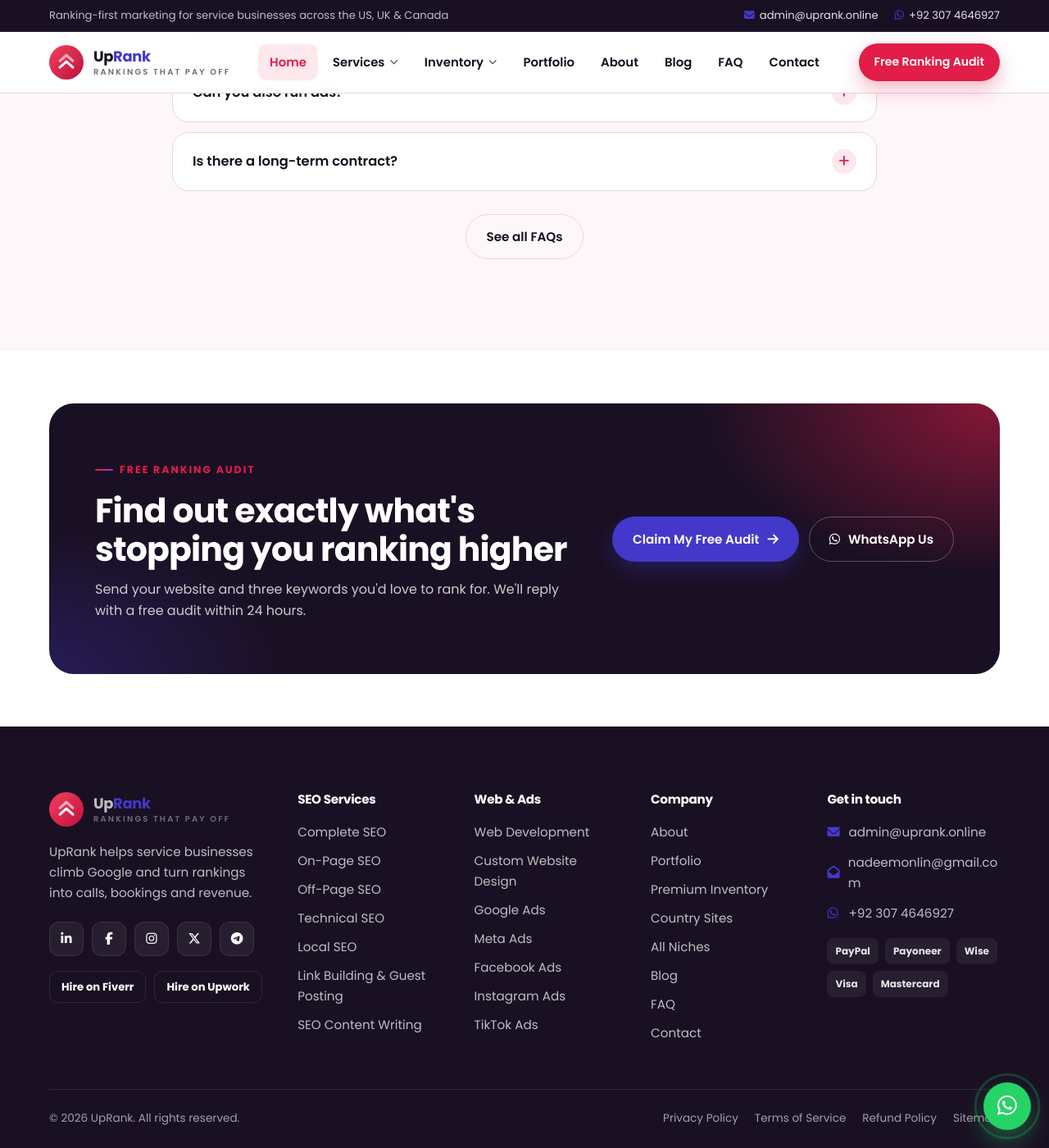
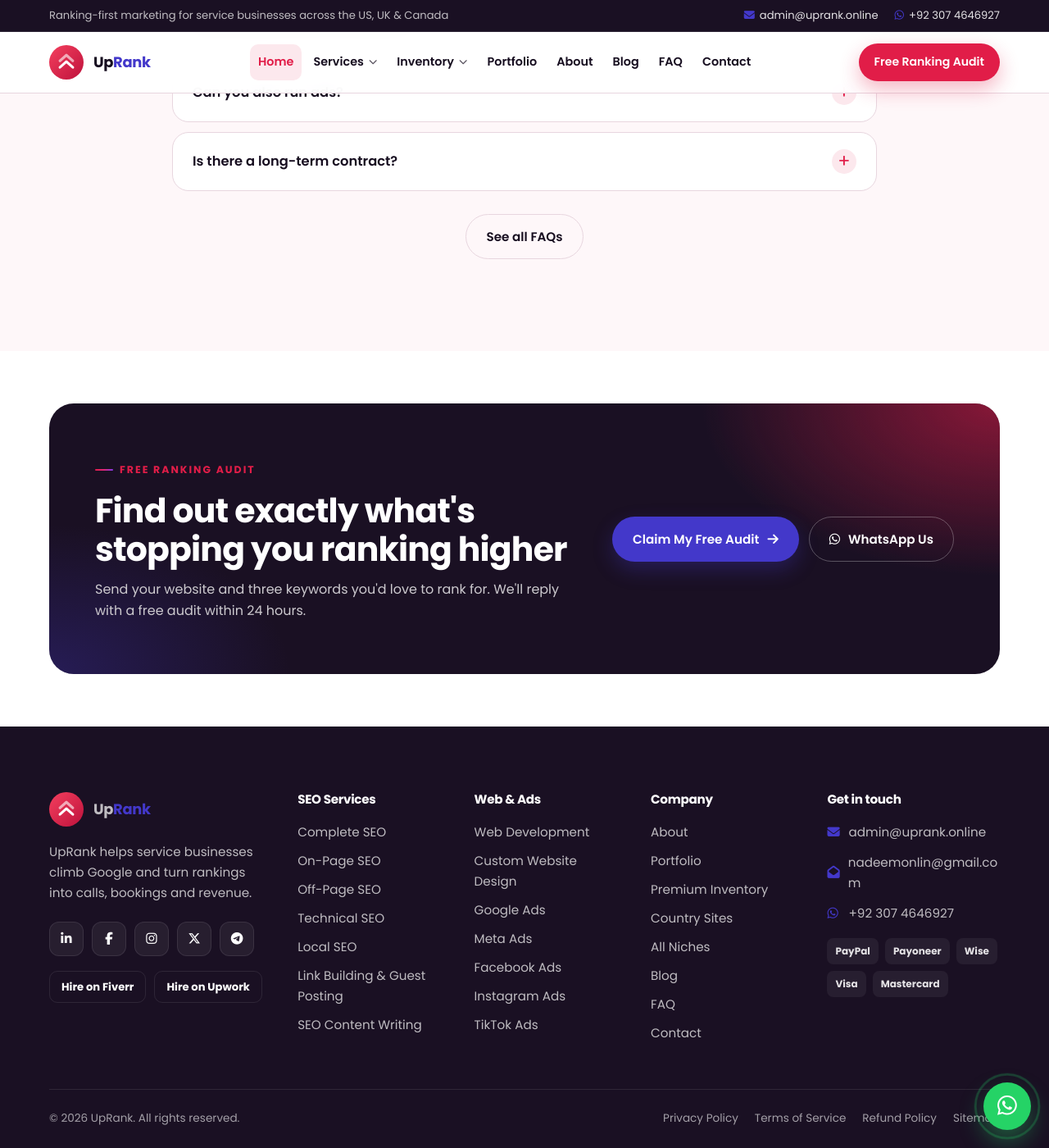
Before and after one commit to Nadeemmayo/uprank.online, a Jekyll site: the page index.html, which Jekyll copies as it is, in a window 1280 px wide and 1400 px high, scrolled down 5089 px. Shown: the whole window at 82% size. Built offline with Jekyll 4.4.1, drawn with Linux system fonts in a browser that asks for light colours; part of the change alters nothing that is shown.

Commit message:
Fit header navigation on smaller laptop screens
Switch to the mobile menu below 1200px and tighten nav spacing up to 1340px so links never overlap the call-to-action button.

Co-Authored-By: Claude Opus 5.5 <noreply@anthropic.com>
Claude-Session: https://claude.ai/code/session_01QjKWjJsd8Fq8U7qpj391wJ

```diff
--- a/assets/js/site.js
+++ b/assets/js/site.js
@@ -13,7 +13,7 @@
   }
   document.querySelectorAll('.has-menu > .nav-link').forEach(function (btn) {
     btn.addEventListener('click', function (e) {
-      if (window.innerWidth <= 1080) {
+      if (window.innerWidth <= 1200) {
         e.preventDefault();
         var item = btn.parentElement;
         var isOpen = item.classList.toggle('open');
--- a/index.html
+++ b/index.html
@@ -221,6 +221,7 @@
   <div class="section-head"><span class="eyebrow">Link inventory</span><h2>Publishers ready for your campaign</h2><p>Three lists to help you find the right placements fast: premium, country-specific and by niche.</p></div>
   <div class="grid g-3"><a class="inv-card reveal" href="/inventory.html"><div class="icon"><i class="fas fa-table-list" aria-hidden="true"></i></div><h3>Premium Inventory</h3><p>High-authority publishers with traffic, DR, DA and PA for serious ranking campaigns.</p><span class="card-link">Open list <i class="fas fa-arrow-right"></i></span></a><a class="inv-card reveal" href="/premium-country-sites.html"><div class="icon alt"><i class="fas fa-earth-americas" aria-hidden="true"></i></div><h3>Country Sites</h3><p>Publishers grouped by country and language for geo-targeted rankings.</p><span class="card-link">Open list <i class="fas fa-arrow-right"></i></span></a><a class="inv-card reveal" href="/all-niches-sites.html"><div class="icon"><i class="fas fa-layer-group" aria-hidden="true"></i></div><h3>All Niches</h3><p>Guest post opportunities across every major niche.</p><span class="card-link">Open list <i class="fas fa-arrow-right"></i></span></a></div>
 </div></section>
+
 <section class="section section-soft"><div class="wrap">
   <div class="section-head"><span class="eyebrow">FAQ</span><h2>Questions about ranking higher</h2></div>
   <div class="faq-list"><details class="faq-item" open><summary>How fast can UpRank improve my rankings?</summary><div class="answer"><p>Quick technical and on-page wins can show results within weeks. Competitive keywords typically take 3–6 months of steady work.</p></div></details><details class="faq-item"><summary>Do you focus on local or national SEO?</summary><div class="answer"><p>Both. We run local SEO for service-area businesses and national campaigns for brands selling across the country.</p></div></details><details class="faq-item"><summary>Will you guarantee first position?</summary><div class="answer"><p>No honest agency can guarantee positions, but we commit to clear targets, transparent work and regular progress reports.</p></div></details><details class="faq-item"><summary>Can you also run ads?</summary><div class="answer"><p>Yes. Google, Facebook, Instagram and TikTok ads bring in leads while SEO builds.</p></div></details><details class="faq-item"><summary>Is there a long-term contract?</summary><div class="answer"><p>No. Plans are rolling monthly.</p></div></details></div>
```
Also changed, not shown: assets/css/site.css (+6 -4 lines).
